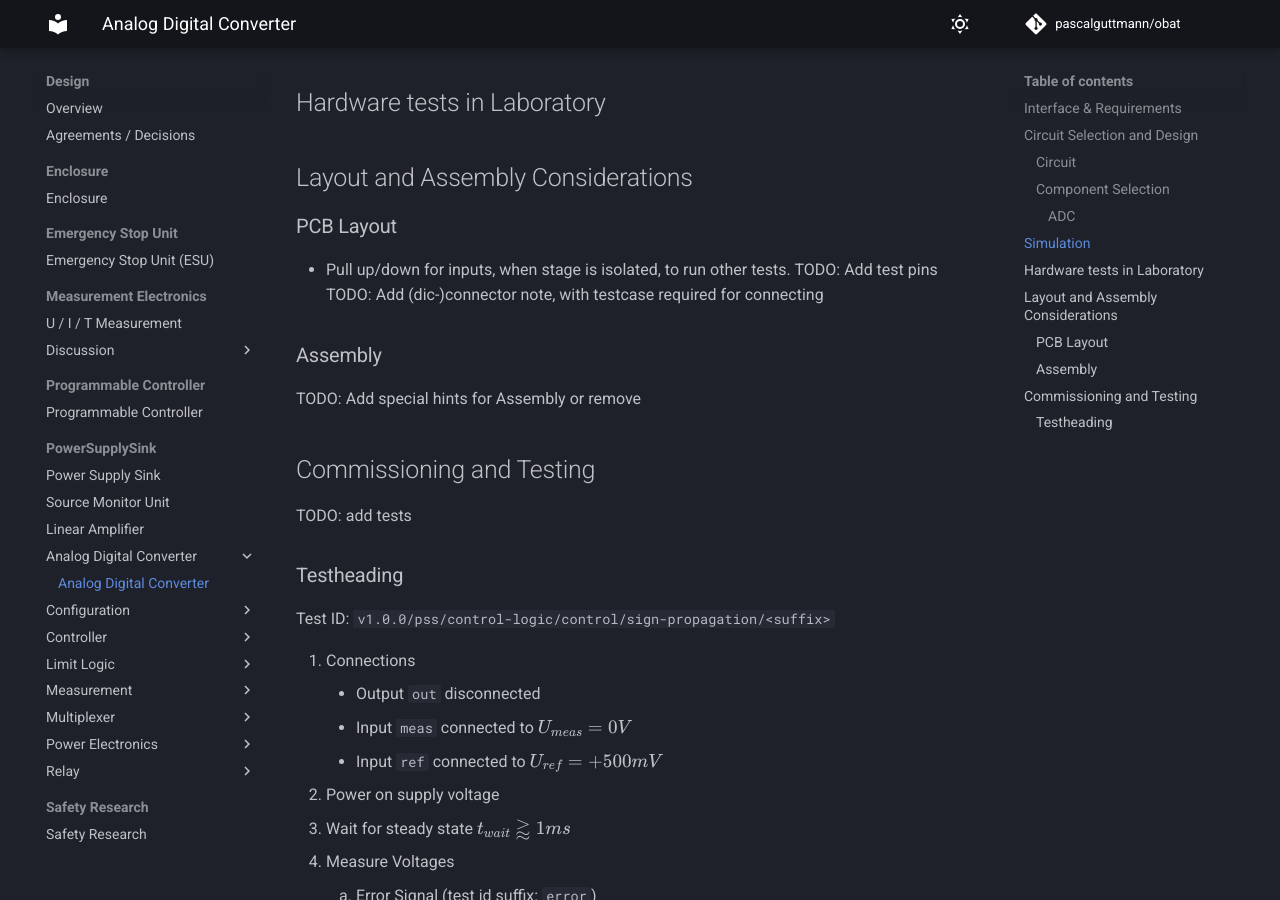
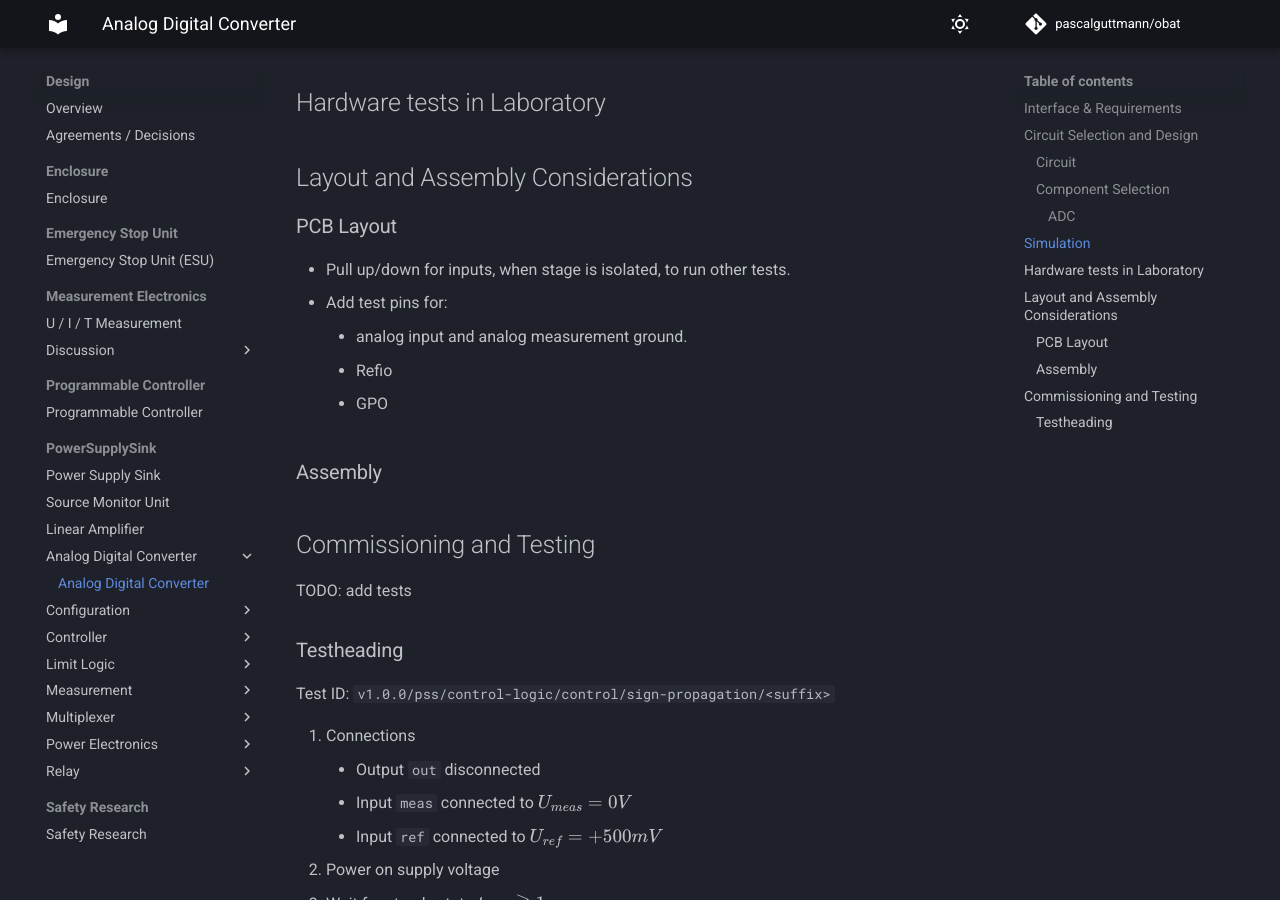
Before and after one commit to pascalguttmann/obat, an MkDocs documentation site: the page built from docs/design/pss/adc/adc.md, in a window 1280 px wide and 900 px high, scrolled down 2301 px. Built offline with MkDocs 1.6.1 and Material for MkDocs 9.7.7, drawn with Linux system fonts in a browser that asks for light colours; comment, search, counter and statistics services are not loaded.

Commit message:
add adc assembly and pcb layout hints

```diff
--- a/docs/design/pss/adc/adc.md
+++ b/docs/design/pss/adc/adc.md
@@ -87,12 +87,12 @@ subject to simulation, which focuses on the analog circuit.
 ### PCB Layout
 
 - Pull up/down for inputs, when stage is isolated, to run other tests.
-TODO: Add test pins
-TODO: Add (dic-)connector note, with testcase required for connecting
+- Add test pins for:
+    - analog input and analog measurement ground.
+    - Refio
+    - GPO
 
 ### Assembly
-
-TODO: Add special hints for Assembly or remove
 
 ## Commissioning and Testing
 
```
